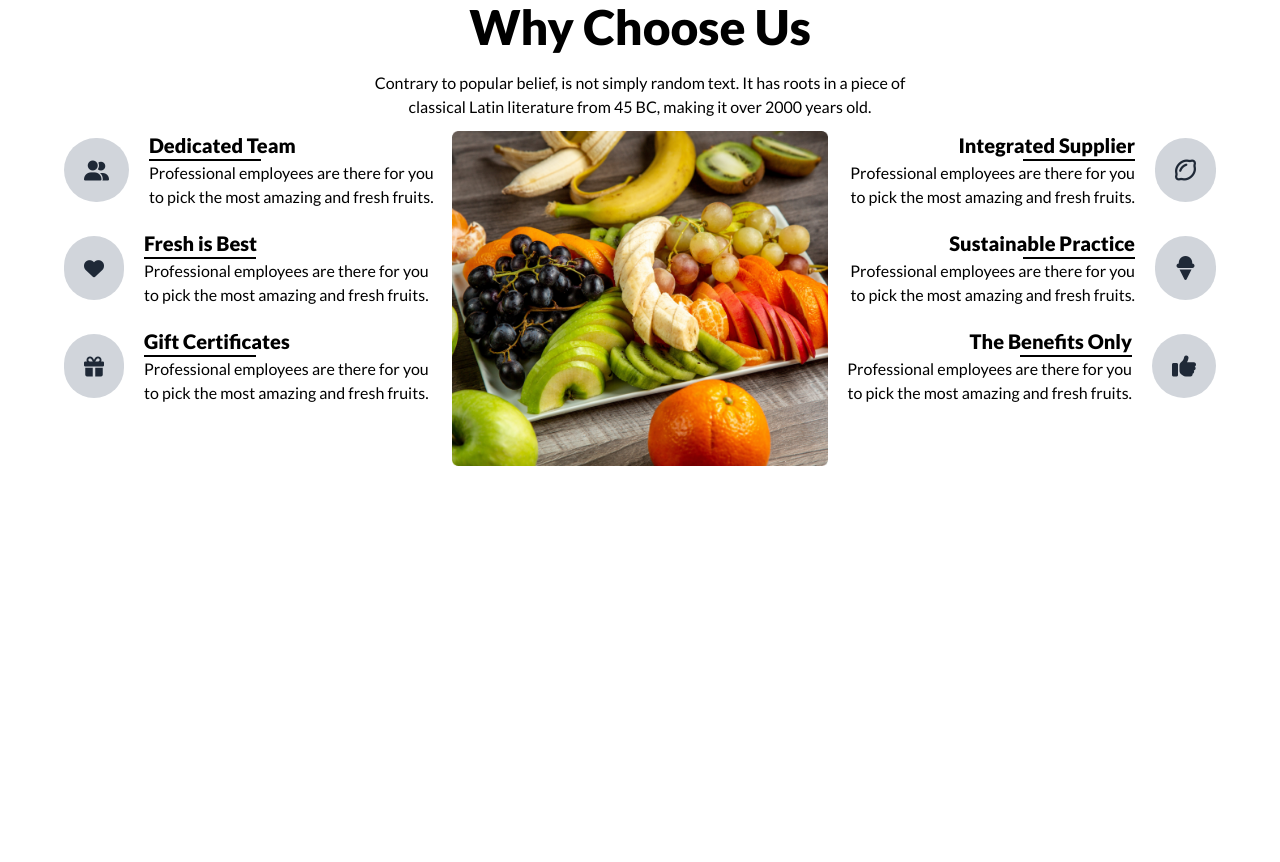
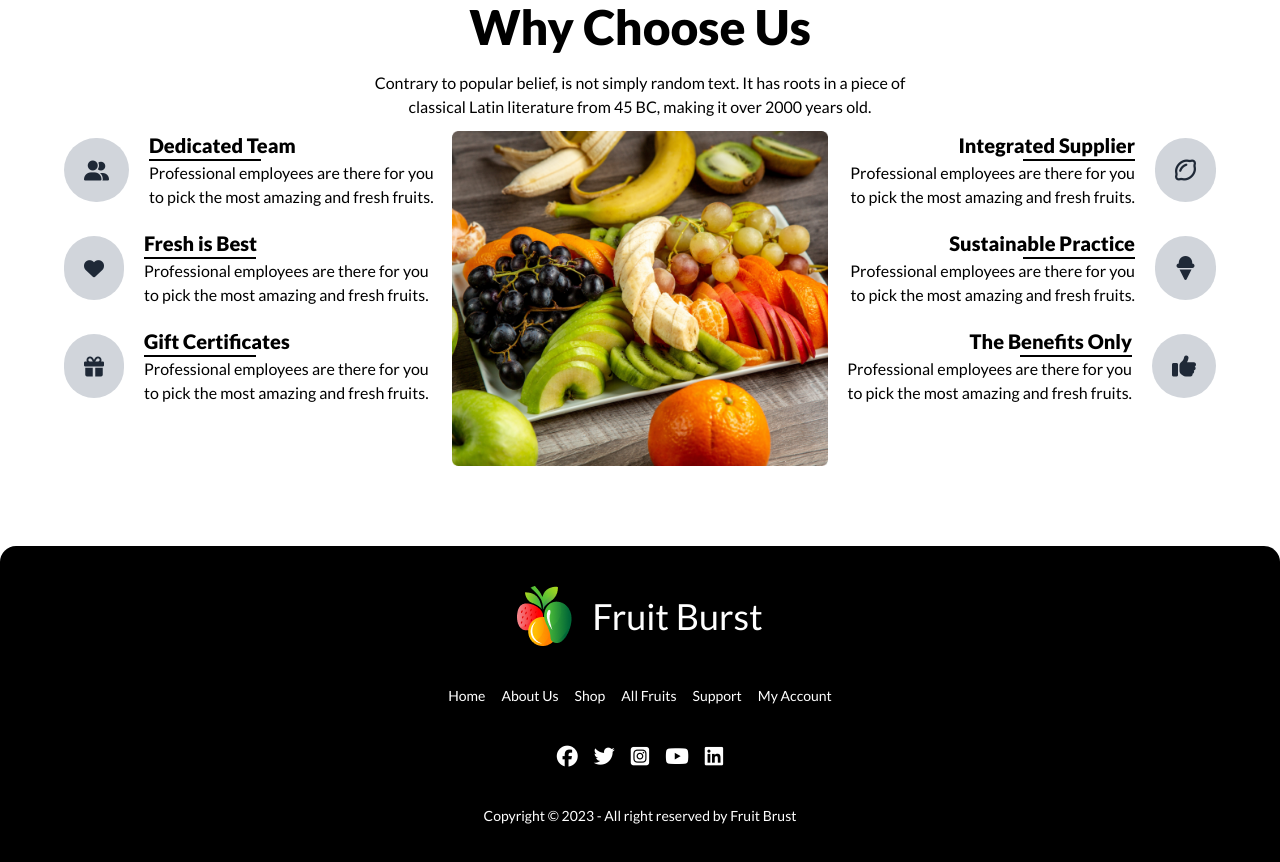
Before and after one commit to Hasan-Maruf1/Fruit-Burst, a plain HTML site: page index.html in a window 1280 px wide. Shown: the part 1901-2763 px from the top of the page. Before the commit the page ends 2447 px from the top, so only its background shows below. Drawn offline with nearby package versions, Linux system fonts and the light colour scheme.

Commit message:
footer added

```diff
--- a/index.html
+++ b/index.html
@@ -757,7 +757,7 @@
             <!-- why chose Us content -->
             <div class="text-center text-black">
                 <h2 class="text-5xl font-extrabold pb-5">Why Choose Us</h2>
-                <p class="w-1/2 mx-auto pb-3">Contrary to popular belief, is not simply random text. It has roots in a
+                <p class="px-4 lg:px-0 lg:w-1/2 mx-auto pb-3">Contrary to popular belief, is not simply random text. It has roots in a
                     piece of classical Latin literature from 45 BC, making it over 2000 years old.</p>
             </div>
 
@@ -779,7 +779,8 @@
                             </div>
                         </div>
 
-                        <div class="text-black flex flex-col justify-center items-center text-center md:items-start md:text-left  lg:items-start lg:text-left  ">
+                        <div
+                            class="text-black flex flex-col justify-center items-center text-center md:items-start md:text-left  lg:items-start lg:text-left  ">
                             <h4 class="text-xl font-extrabold text-black  ">Dedicated Team</h4>
                             <hr class=""
                                 style="width: 7rem; height:2px;border-width:0;color:black;background-color:black;">
@@ -799,7 +800,8 @@
                             </div>
                         </div>
 
-                        <div class="text-black flex flex-col justify-center items-center text-center md:items-start md:text-left  lg:items-start lg:text-left  ">
+                        <div
+                            class="text-black flex flex-col justify-center items-center text-center md:items-start md:text-left  lg:items-start lg:text-left  ">
                             <h4 class="text-xl font-extrabold text-black  ">Fresh is Best</h4>
                             <hr class=""
                                 style="width: 7rem; height:2px;border-width:0;color:black;background-color:black;">
@@ -819,7 +821,8 @@
                             </div>
                         </div>
 
-                        <div class="text-black flex flex-col justify-center items-center text-center md:items-start md:text-left  lg:items-start lg:text-left  ">
+                        <div
+                            class="text-black flex flex-col justify-center items-center text-center md:items-start md:text-left  lg:items-start lg:text-left  ">
                             <h4 class="text-xl font-extrabold text-black  ">Gift Certificates</h4>
                             <hr class=""
                                 style="width: 7rem; height:2px;border-width:0;color:black;background-color:black;">
@@ -842,7 +845,8 @@
                     <div class="flex  gap-5 pb-5
                            flex-col-reverse md:flex-row lg:flex-row justify-center items-center">
 
-                        <div class="text-black flex flex-col justify-center items-center text-center md:items-end md:text-right  lg:items-end lg:text-right ">
+                        <div
+                            class="text-black flex flex-col justify-center items-center text-center md:items-end md:text-right  lg:items-end lg:text-right ">
                             <h4 class="text-xl font-extrabold text-black  ">Integrated Supplier</h4>
                             <hr class="flex justify-end items-end"
                                 style="width: 7rem; height:2px;border-width:0;color:black;background-color:black;">
@@ -860,7 +864,8 @@
                     <div class="flex gap-5 pb-5
                            flex-col-reverse md:flex-row lg:flex-row justify-center items-center">
 
-                        <div class="text-black flex flex-col justify-center items-center text-center md:items-end md:text-right  lg:items-end lg:text-right  ">
+                        <div
+                            class="text-black flex flex-col justify-center items-center text-center md:items-end md:text-right  lg:items-end lg:text-right  ">
                             <h4 class="text-xl font-extrabold text-black  ">Sustainable Practice</h4>
                             <hr class=""
                                 style="width: 7rem; height:2px;border-width:0;color:black;background-color:black;">
@@ -878,7 +883,8 @@
                     <div class="flex gap-5 pb-5
                            flex-col-reverse md:flex-row lg:flex-row justify-center items-center">
 
-                        <div class="text-black flex flex-col justify-center items-center text-center md:items-end md:text-right  lg:items-end lg:text-right  ">
+                        <div
+                            class="text-black flex flex-col justify-center items-center text-center md:items-end md:text-right  lg:items-end lg:text-right  ">
                             <h4 class="text-xl font-extrabold text-black  ">The Benefits Only</h4>
                             <hr class=""
                                 style="width: 7rem; height:2px;border-width:0;color:black;background-color:black;">
@@ -910,8 +916,44 @@
 
     </main>
     <!-- Footer Section -->
-    <footer>
+    <footer class="footer footer-center p-10 bg-black text-white rounded-t-2xl">
 
+       <div class="flex justify-center  items-center gap-5">
+        <img src="images/logo.png" alt="">
+        <h3 class="text-4xl">Fruit Burst</h3>
+       </div>
+
+
+        <div class="grid grid-flow-col gap-4">
+            <a class="link link-hover">Home</a>
+            <a class="link link-hover">About Us</a>
+            <a class="link link-hover">Shop</a>
+            <a class="link link-hover">All Fruits</a>
+            <a class="link link-hover">Support</a>
+            <a class="link link-hover">My Account</a>
+        </div>
+        <div>
+            <div class="grid grid-flow-col gap-4 ">
+                <a>
+                    <i class="fa-brands fa-facebook fa-xl"></i>
+                </a>
+                <a>
+                    <i class="fa-brands fa-twitter fa-xl"></i>
+                </a>
+                <a>
+                    <i class="fa-brands fa-square-instagram fa-xl"></i>
+                </a>
+                <a>
+                    <i class="fa-brands fa-youtube fa-xl"></i>
+                </a>
+                <a>
+                    <i class="fa-brands fa-linkedin fa-xl"></i>
+                </a>
+            </div>
+        </div>
+        <div>
+            <p>Copyright © 2023 - All right reserved by Fruit Brust</p>
+        </div>
     </footer>
 
 </body>
```
